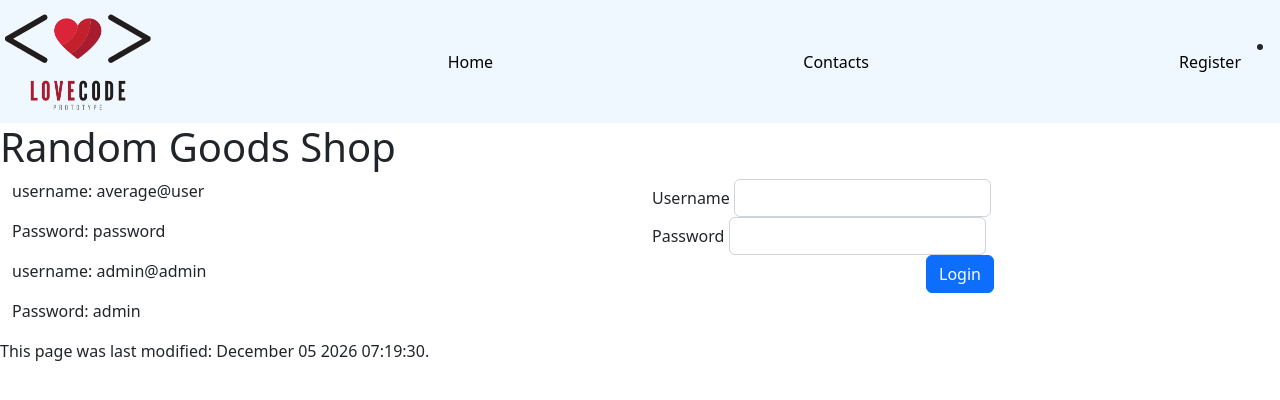
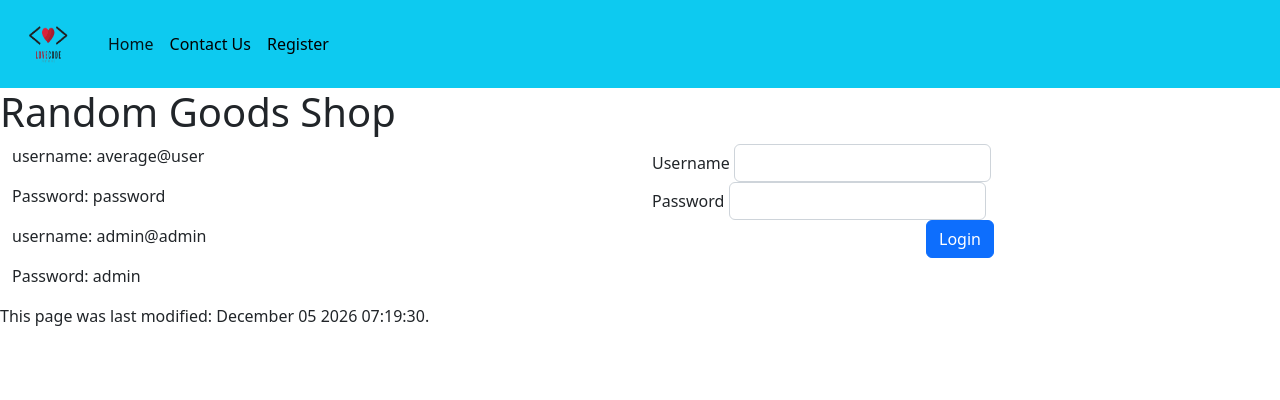
Before and after one commit to Cinnayanny/Software-Development-Fundamentals-PHP-Copy-JW, a PHP site: page /index.php in a window 1280 px wide. Shown: the top 400 px of the page. Run offline with PHP 8.4, Linux system fonts and the light colour scheme.

Commit message:
template.php update (BROKEN)

```diff
--- a/template.php
+++ b/template.php
@@ -7,10 +7,25 @@
     <link href="css/bootstrap.min.css" rel="stylesheet">
     <link href="css/navbar.css" rel="stylesheet">
 
-    <div class="navbar">
-        <img src="Images/Prototype.png" width="153.5" height="107">
-        <a href="index.php">Home</a>
-        <a href="contact.php">Contacts</a>
+<!--    <div class="navbar">-->
+<!--        <img src="Images/Prototype.png" width="153.5" height="107">-->
+<!--        <a href="index.php">Home</a>-->
+<!--        <a href="contact.php">Contacts</a>-->
+    <nav class="navbar navbar-expand-sm bg-info">
+        <div class="container-fluid">
+            <a class="navbar-brand" href="#"> <img src="Images/Prototype.png" width="40rem" height="40rem"> </a>
+            <button class="navbar-toggler" type="button" data-bs-toggle="collapse" data-bs-target="#navbarSupportedContent"
+                    aria-controls="navbarSupportedContent" aria-expanded="false" aria-label="Toggle navigation">
+                <span class="navbar-toggler-icon"></span>
+            </button>
+            <div class="collapse navbar-collapse" id="navbarSupportedContent">
+                <ul class="navbar-nav me-auto mb-2 mb-lg-0">
+                    <li class="nav-item">
+                        <a class="nav-link active" aria-current="page" href="index.php">Home</a>
+                    </li>
+                    <li class="nav-item">
+                        <a class="nav-link" href="contact.php">Contact Us</a>
+                    </li>
         <?php
         if (isset($_SESSION["FirstName"])) {
             echo '<li class="nav-item" ><a class="nav-link" href = "orderForm.php"> Order Form </a ></li >';
@@ -21,12 +36,15 @@
         if (isset($_SESSION["AccessLevel"])) {
             if ($_SESSION["AccessLevel"] == 1) {
                 ?>
-                <li class="nav-item dropdown">
-                    <a class="nav-link dropdown-toggle" href="#" id="navbarDropdown" role="button" data-bs-toggle="dropdown"
-                       aria-expanded="false">
+                    <li class="nav-item dropdown">
+                        <a class="nav-link dropdown-toggle" href="#" role="button" data-bs-toggle="dropdown"
+                           aria-expanded="false">
+<!--                <li class="nav-item dropdown">-->
+<!--                    <a class="nav-link dropdown-toggle" href="#" id="navbarDropdown" role="button" data-bs-toggle="dropdown"-->
+<!--                       aria-expanded="false">-->
                         Product Management
                     </a>
-                    <ul class="dropdown-menu" aria-labelledby="navbarDropdown">
+                    <ul class="dropdown-menu">
                         <li><a class="dropdown-item" href="productAdd.php">Add Products</a></li>
                         <li><a class="dropdown-item" href="productList.php">Product List</a></li>
                         <li><a class="dropdown-item" href="invoiceHistory.php">Invoice History</a></li>
@@ -41,12 +59,17 @@
                 <input type="text" id="search" name="search">
                 <button onclick="authentication(this.form)">Search</button></p>
         </form> -->
+                </ul>
+            </div>
+        </div>
     </div>
+
     <?php
     if (isset($_SESSION["FirstName"])) {
         echo '<div class="bg-light">Welcome, ' . $_SESSION["FirstName"] . '!<a class="nav-link" href="logout.php">Logout</a></div>';
     }
     ?>
+    </nav>
 </head>
 
 
```
